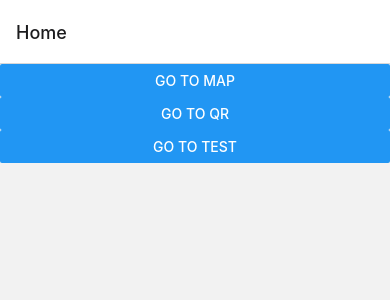
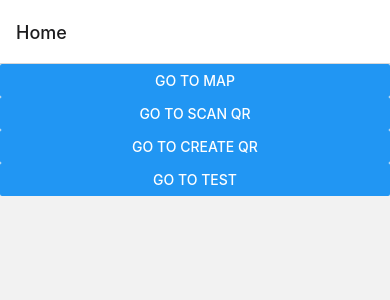
Before and after one commit to Kjalris/FindMyGroup, a React Native app in the folder app/: screen /Home in a window 390 px wide. Shown: the top 300 px of the page. Built offline with nearby package versions, Linux system fonts and the light colour scheme.

Commit message:
add qr code generator

```diff
--- a/app/App.tsx
+++ b/app/App.tsx
@@ -3,6 +3,7 @@ import { createNativeStackNavigator } from '@react-navigation/native-stack';
 import React from 'react';
 import HomeScreen from './src/screens/HomeScreen';
 import MapScreen from './src/screens/MapScreen';
+import QrCodeCreatorScreen from './src/screens/QRCodeGeneratorScreen';
 import QrCodeScannerScreen from './src/screens/QRCodeScannerScreen';
 import TestScreen from './src/screens/TestScreen';
 
@@ -14,7 +15,8 @@ export default function App() {
       <Stack.Navigator>
         <Stack.Screen name="Home" component={HomeScreen} />
         <Stack.Screen name="Map" component={MapScreen} />
-        <Stack.Screen name="QR" component={QrCodeScannerScreen} />
+        <Stack.Screen name="QRScan" component={QrCodeScannerScreen} />
+        <Stack.Screen name="QRCreate" component={QrCodeCreatorScreen} />
         <Stack.Screen name="Test" component={TestScreen} />
       </Stack.Navigator>
     </NavigationContainer>
--- a/app/package.json
+++ b/app/package.json
@@ -1,4 +1,5 @@
 {
+  "name": "find-my-group",
   "main": "node_modules/expo/AppEntry.js",
   "scripts": {
     "start": "expo start",
@@ -22,6 +23,7 @@
     "react-native": "https://github.com/expo/react-native/archive/sdk-42.0.0.tar.gz",
     "react-native-barcode-mask": "^1.2.4",
     "react-native-maps": "0.28.0",
+    "react-native-qrcode-svg": "^5.3.2",
     "react-native-safe-area-context": "3.2.0",
     "react-native-screen": "^1.0.1",
     "react-native-screens": "~3.4.0"
--- a/app/src/screens/HomeScreen.tsx
+++ b/app/src/screens/HomeScreen.tsx
@@ -15,9 +15,15 @@ export default class HomeScreen extends React.Component<{
           }}
         />
         <Button
-          title="Go to QR"
+          title="Go to scan QR"
           onPress={() => {
-            this.props.navigation.navigate('QR');
+            this.props.navigation.navigate('QRScan');
+          }}
+        />
+        <Button
+          title="Go to create QR"
+          onPress={() => {
+            this.props.navigation.navigate('QRCreate');
           }}
         />
         <Button
--- /dev/null
+++ b/app/src/screens/QRCodeGeneratorScreen.tsx
@@ -0,0 +1,9 @@
+import React from 'react';
+import { Dimensions } from 'react-native';
+import QRCode from 'react-native-qrcode-svg';
+
+export default class QrCodeCreatorScreen extends React.Component {
+  render() {
+    return <QRCode size={Dimensions.get('window').width} value="testest" />;
+  }
+}
--- a/app/src/screens/QRCodeScannerScreen.tsx
+++ b/app/src/screens/QRCodeScannerScreen.tsx
@@ -3,7 +3,7 @@ import { Button, StyleSheet, View } from 'react-native';
 import { BarCodeScanner, BarCodeScannerResult } from 'expo-barcode-scanner';
 import BarcodeMask from 'react-native-barcode-mask';
 
-export default class QrScreen extends React.Component<
+export default class QrCodeScannerScreen extends React.Component<
   {},
   { scanned: boolean }
 > {
```
Also changed, not shown: 1 other file (tests, documents, lock files or other folders).
